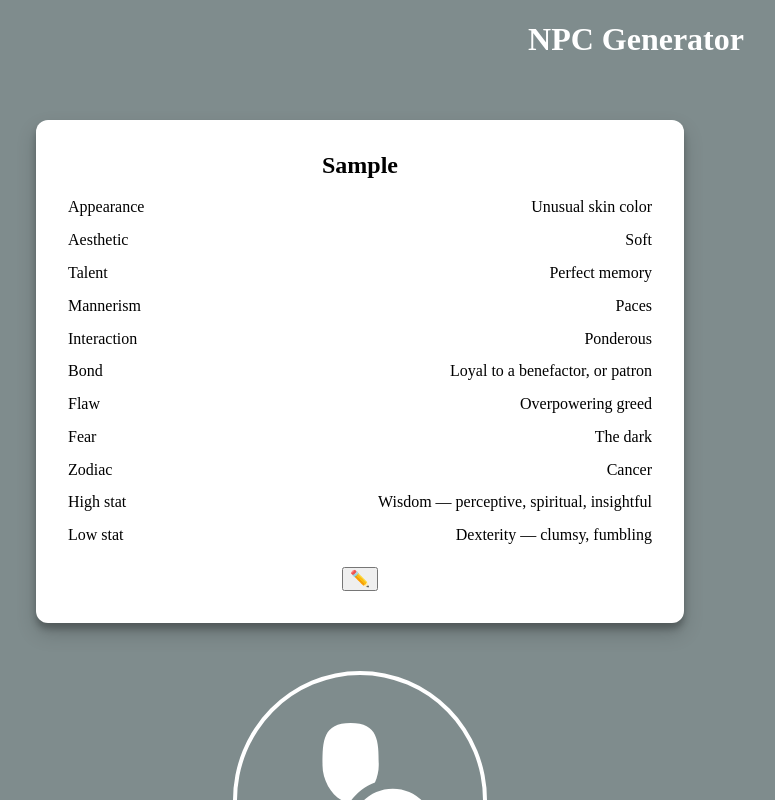
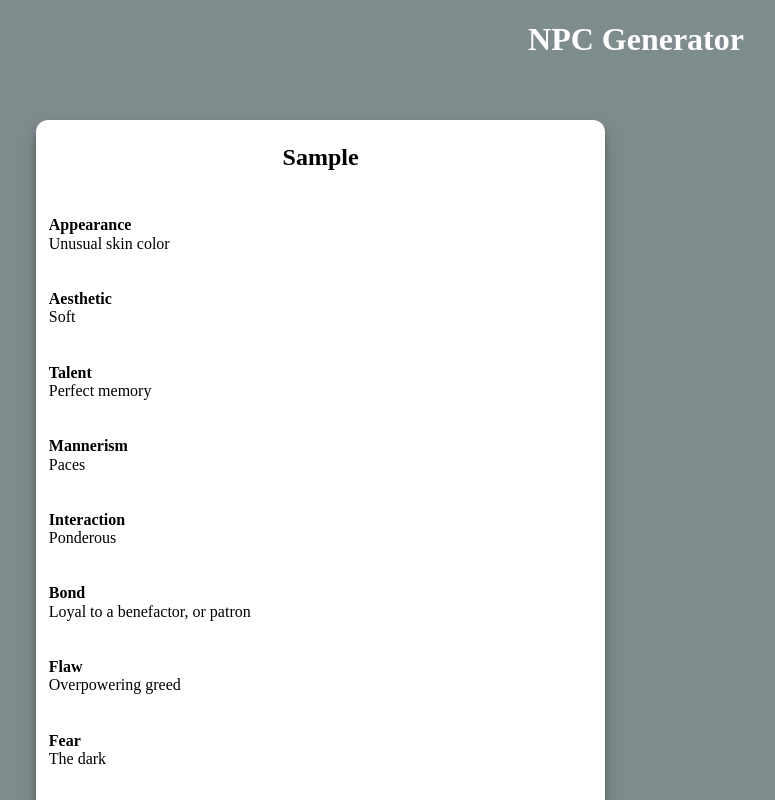
Before and after one commit to Lunaliar/npc-generator, a React (Create React App) app: page / in a window 1280 px wide. Both pictures are taken after typing "Sample" into the empty fields and a click on the button 640 px from the left and 406 px from the top of the page. Shown: the top 800 px of the page, without its empty margins (4-779 px from the left). Built offline with nearby package versions, Linux system fonts and the light colour scheme.

Commit message:
styling stylin

```diff
--- a/src/App.css
+++ b/src/App.css
@@ -12,6 +12,7 @@ h1 {
 }
 .name-container {
   display: flex;
+  height: 60px;
   justify-content: center;
   align-items: center;
   margin-bottom: 1rem;
@@ -38,46 +39,77 @@ h1 {
   justify-content: center;
   align-items: center;
   padding: 32px 24px;
-  border-radius: 50%;
+  height: 600px;
   width: 600px;
 }
 .add-npc form {
   display: flex;
+  justify-content: center;
+  align-items: center;
+  border: 7px solid white;
+  height: 370px;
+  width: 370px;
+  border-radius: 50%;
   flex-direction: column;
   gap: 0.5rem;
 }
+.add-npc input {
+  line-height: 2rem;
+  border-radius: 1rem;
+  border: none;
+  outline: none;
+  font-size: 1.7rem;
+  width: 75%;
+  text-align: center;
+  margin-bottom: 2rem;
+  padding: 0.5rem 0;
+}
 .add-npc button {
   color: white;
-  border: 0.3rem solid white;
   background: none;
   outline: none;
+  border: none;
   cursor: pointer;
-  border-radius: 50%;
-  padding: 3rem;
   user-select: none;
 }
 
 .npc-card {
-  padding: 32px 24px;
+  padding: 0.5rem 0.6rem;
   box-shadow: 0 10px 20px rgba(0, 0, 0, 0.19), 0 6px 6px rgba(0, 0, 0, 0.23);
   border-radius: 0.75rem;
   background: white;
   color: black;
-  width: 600px;
+  width: 550px;
 }
 
 .traits {
   display: flex;
   flex-direction: column;
-  margin: 0.5rem;
-  gap: 8px;
+  font-size: 1rem;
+  padding: 0.5rem 0.2rem;
+  gap: 4px;
+}
+.edit-name {
+  text-align: center;
+}
+.trait-name {
+  font-weight: 800;
+  font-size: 1rem;
 }
 
 .trait-row {
+  user-select: none;
+  height: 60px;
   display: flex;
   justify-content: space-between;
-  gap: 24px;
-  margin: 0.2rem 0;
+  margin: 0.3rem 0;
+}
+.trait-row select {
+  user-select: none;
+  width: auto;
+  border: none;
+  border-bottom: 2px solid red;
+  margin-left: auto;
 }
 
 footer {
@@ -85,8 +117,9 @@ footer {
   text-align: center;
 }
 
-.edit-toggle {
+.controls {
   display: flex;
-  justify-content: center;
-  padding-top: 0.7rem;
+  justify-content: space-around;
+  align-items: center;
+  height: 60px;
 }
--- a/src/Generator.js
+++ b/src/Generator.js
@@ -20,9 +20,10 @@ function Generator() {
         <div className="add-npc" title="Add NPC">
           <form onSubmit={e => handleSubmit(e)}>
             <button type="submit">
-              <ImUserPlus size={150} />
+              <ImUserPlus size={170} />
             </button>
             <input
+              placeholder="Give me a name..."
               type="text"
               required
               onChange={e => setInput(e.target.value)}
--- a/src/NPC.js
+++ b/src/NPC.js
@@ -1,11 +1,13 @@
 import React, {useState} from 'react'
 import * as traits from './traits'
-import {GiPerspectiveDiceSixFacesRandom} from 'react-icons/gi'
-
+import {GiPerspectiveDiceSixFacesRandom, GiCancel, GiCheckMark} from 'react-icons/gi'
+import {GrEdit} from 'react-icons/gr'
 /** Get random integer from inclusive range */
 // function getRandomInt(min, max) {
 //   return Math.floor(Math.random() * (max - min + 1)) + min
 // }
+const iconSize = 50
+
 function getRandomValue(values) {
   const getRandomInt = (max, min) => {
     return Math.floor(Math.random() * (max - min + 1)) + min
@@ -118,7 +120,11 @@ function NPC({name}) {
     <div className="npc-card">
       <div className="name-container">
         {state.isEditing ? (
-          <input value={state.workingNpc.name} onChange={e => changeName(e)} />
+          <input
+            value={state.workingNpc.name}
+            onChange={e => changeName(e)}
+            className="edit-name"
+          />
         ) : (
           <div className="npc-name">{state.npc.name}</div>
         )}
@@ -127,6 +133,7 @@ function NPC({name}) {
         {Object.keys(state.npc.traits).map(traitName => {
           return (
             <div key={traitName} className="trait-row">
+              <div className="trait-items">
                 <div className="trait-name">{traitToHuman[traitName]}</div>
                 <div className="trait-value">
                   {state.isEditing ? (
@@ -144,18 +151,22 @@ function NPC({name}) {
                           )
                         })}
                       </select>
-                    <button
-                      onClick={() => {
-                        randomizeIndividualTrait(traitName)
-                      }}
-                    >
-                      <GiPerspectiveDiceSixFacesRandom />
-                    </button>
                     </>
                   ) : (
                     <div>{state.npc.traits[traitName]}</div>
                   )}
                 </div>
+              </div>
+              {state.isEditing && (
+                <GiPerspectiveDiceSixFacesRandom
+                  onClick={() => {
+                    if (!state.isEditing) return
+                    randomizeIndividualTrait(traitName)
+                  }}
+                  size={iconSize}
+                  title="Randomize Trait"
+                />
+              )}
             </div>
           )
         })}
@@ -163,14 +174,21 @@ function NPC({name}) {
       <div className="controls">
         {state.isEditing ? (
           <>
-            <button onClick={randomizeAll}>Randomize</button>
-            <button onClick={discard}>Discard</button>
-            <button onClick={save}>Save</button>
+            <GiPerspectiveDiceSixFacesRandom
+              title="Randomize all"
+              onClick={randomizeAll}
+              size={iconSize}
+            />
+            <GiCancel onClick={discard} size={iconSize} title="Discard" />
+            <GiCheckMark onClick={save} size={iconSize} title="Save changes" />
           </>
         ) : (
-          <div className="edit-toggle">
-            <button onClick={editToggle}>✏️</button>
-          </div>
+          <GrEdit
+            onClick={editToggle}
+            className="icon edit-icon"
+            size={iconSize}
+            title="Edit NPC"
+          />
         )}
       </div>
     </div>
```
Lines whose indentation alone changed are shown as unchanged.
